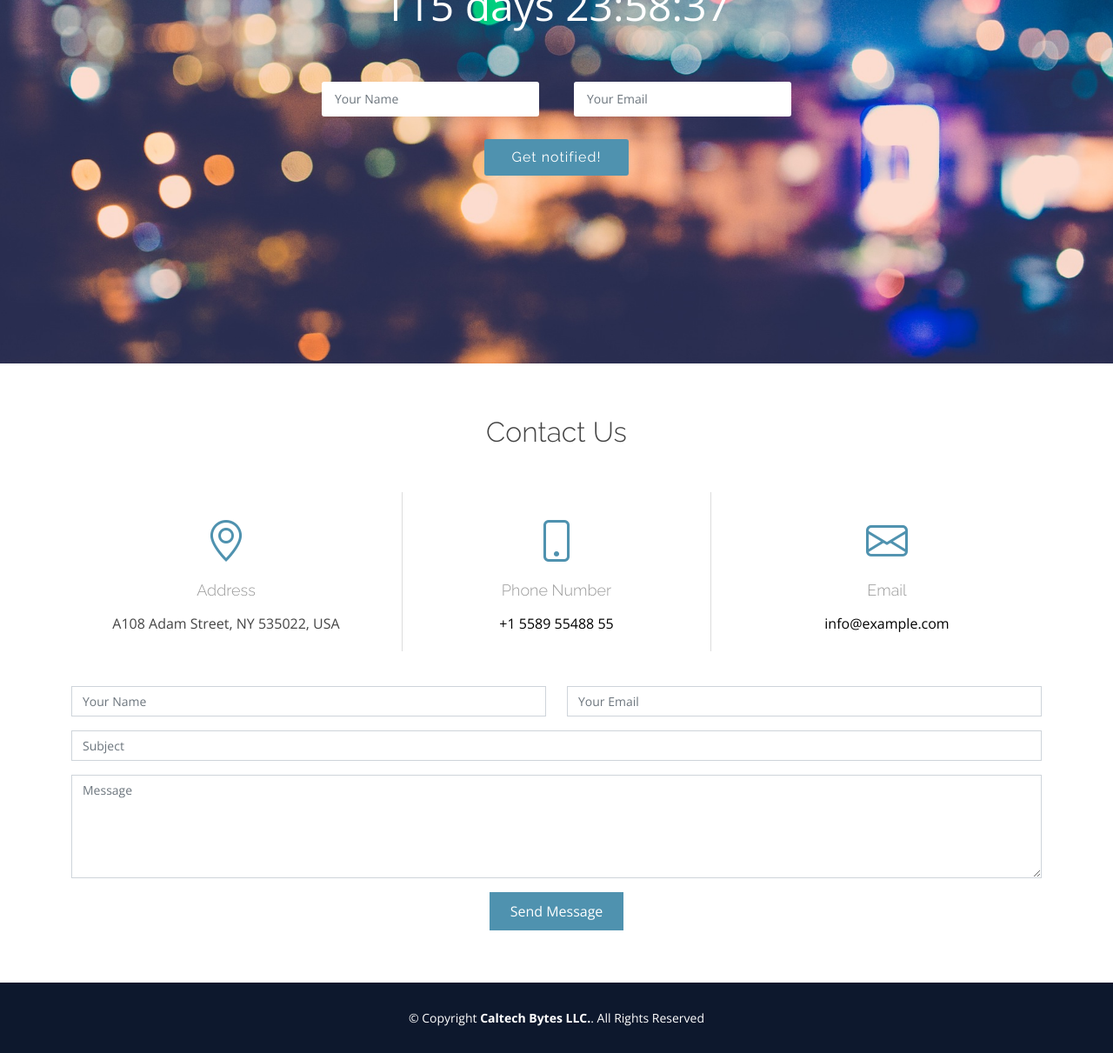
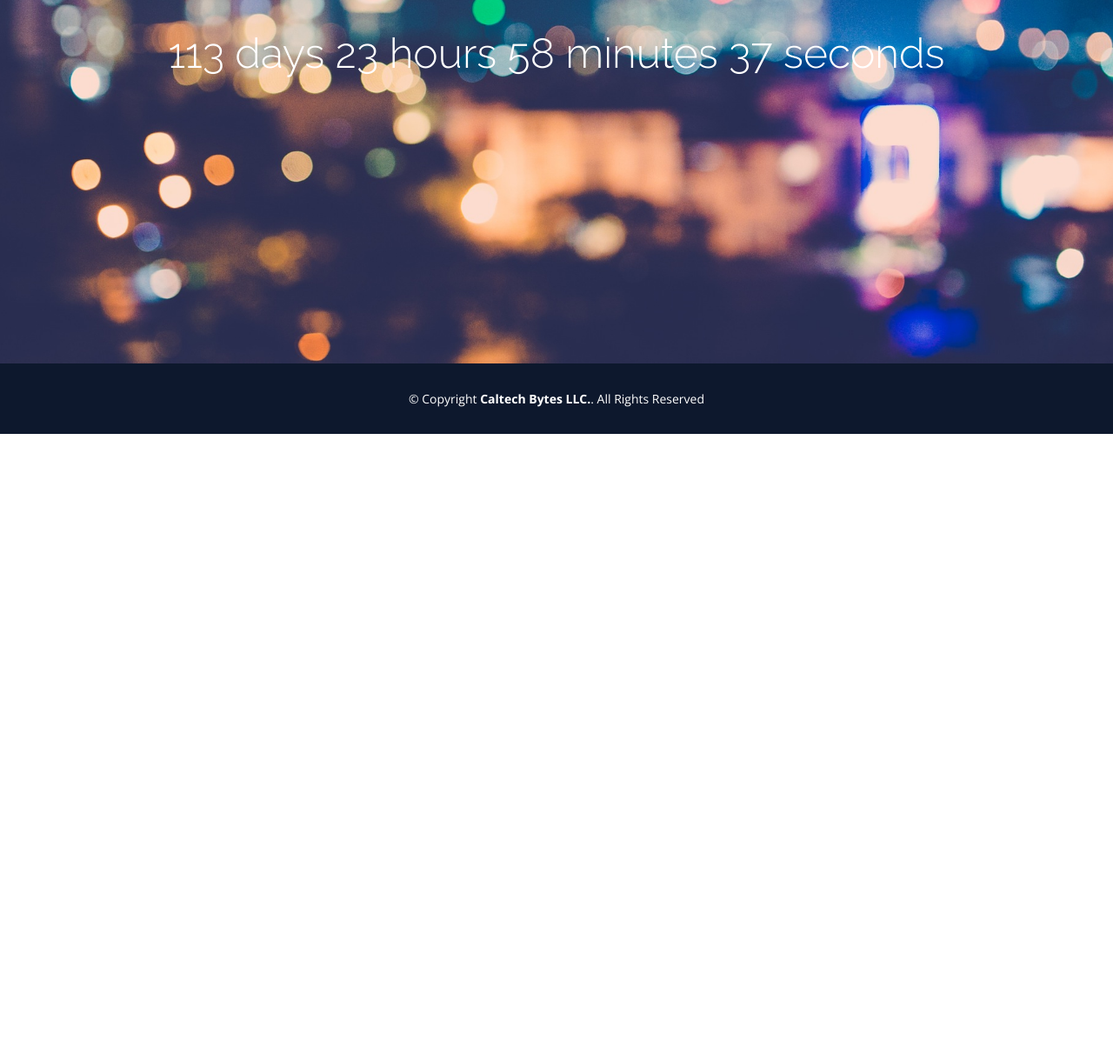
Before and after one commit to mlgatech12/mlgatech12.github.io, a plain HTML site: page index.html in a window 1280 px wide. Shown: the part 382-1593 px from the top of the page at 87% size. After the commit the page ends 881 px from the top, so only its background shows below. Drawn offline with nearby package versions, Linux system fonts and the light colour scheme.

Commit message:
Update site

```diff
--- a/assets/css/style.css
+++ b/assets/css/style.css
@@ -69,7 +69,7 @@ h6,
   padding-right: 10px;
   font-size: 12px;
   letter-spacing: 1px;
-  text-transform: uppercase;
+
 }
 
 #header .contact-link a:hover {
@@ -116,7 +116,6 @@ h6,
   font-size: 48px;
   font-weight: 700;
   line-height: 56px;
-  text-transform: uppercase;
   color: #fff;
 }
 
--- a/index.html
+++ b/index.html
@@ -38,14 +38,14 @@
       <div class="container-fluid d-flex justify-content-between align-items-center">
 
           <div class="logo">
-        <h1 class="text-light"><a href="index.html"><span>Caltech Bytes</span></a></h1>
+              <!--<h1 class="text-light"><a href="index.html"><span>Caltech Bytes</span></a></h1>-->
               <!-- Uncomment below if you prefer to use an image logo -->
-        <!-- <a href="index.html"><img src="assets/img/logo.png" alt="" class="img-fluid"></a>-->
+              <!--<a href="index.html"><img src="assets/img/logoctb.png" alt="" class="img-fluid">-->
           </div>
 
-      <div class="contact-link float-right">
+          <!--<div class="contact-link float-right">
       <a href="#contact" class="scrollto">Contact Us</a>
-      </div>
+    </div>-->
 
       </div>
   </header><!-- End #header -->
@@ -55,9 +55,9 @@
       <div class="hero-container">
           <h1>Caltech Bytes</h1>
           <h2>Coming Soon...</h2>
-      <div class="countdown" data-count="2023/01/3" data-template="%d days %h:%m:%s"></div>
+          <h3><div class="countdown" data-count="2023/01/01" data-template="%d days %h hours %m minutes %s seconds"></div></h3>
 
-      <form action="forms/notify.php" method="post" role="form" class="php-email-form">
+          <!--<form action="forms/notify.php" method="post" role="form" class="php-email-form">
       <div class="row no-gutters">
         <div class="col-md-6 form-group pr-md-1">
           <input type="text" name="name" class="form-control" id="name" placeholder="Your Name" required>
@@ -73,77 +73,11 @@
         <div class="sent-message">Your notification request was sent. Thank you!</div>
       </div>
       <div class="text-center"><button type="submit">Get notified!</button></div>
-      </form>
+    </form>-->
       </div>
   </section><!-- End Hero -->
 
-  <main id="main">
 
-    <!-- ======= Contact Us Section ======= -->
-    <section id="contact" class="contact">
-      <div class="container">
-
-        <div class="section-title">
-          <h2>Contact Us</h2>
-        </div>
-
-        <div class="row contact-info">
-
-          <div class="col-md-4">
-            <div class="contact-address">
-              <i class="bi bi-geo-alt"></i>
-              <h3>Address</h3>
-              <address>A108 Adam Street, NY 535022, USA</address>
-            </div>
-          </div>
-
-          <div class="col-md-4">
-            <div class="contact-phone">
-              <i class="bi bi-phone"></i>
-              <h3>Phone Number</h3>
-              <p><a href="tel:+155895548855">+1 5589 55488 55</a></p>
-            </div>
-          </div>
-
-          <div class="col-md-4">
-            <div class="contact-email">
-              <i class="bi bi-envelope"></i>
-              <h3>Email</h3>
-              <p><a href="mailto:info@example.com">info@example.com</a></p>
-            </div>
-          </div>
-
-        </div>
-
-        <div class="form">
-          <form action="forms/contact.php" method="post" role="form" class="php-email-form">
-            <div class="row">
-              <div class="col-md form-group">
-                <input type="text" name="name" class="form-control" id="name" placeholder="Your Name" required>
-              </div>
-              <div class="col-md form-group mt-3 mt-md-0">
-                <input type="email" class="form-control" name="email" id="email" placeholder="Your Email" required>
-              </div>
-            </div>
-            <div class="form-group mt-3">
-              <input type="text" class="form-control" name="subject" id="subject" placeholder="Subject" required>
-            </div>
-            <div class="form-group mt-3">
-              <textarea class="form-control" name="message" rows="5" placeholder="Message" required></textarea>
-            </div>
-            <div class="my-3">
-              <div class="loading">Loading</div>
-              <div class="error-message"></div>
-              <div class="sent-message">Your message has been sent. Thank you!</div>
-            </div>
-            <div class="text-center"><button type="submit">Send Message</button></div>
-          </form>
-        </div>
-
-      </div>
-    </section><!-- End Contact Us Section -->
-
-  </main><!-- End #main -->
 
   <!-- ======= Footer ======= -->
   <footer id="footer">
```
Also changed, not shown: assets/img/logoctb.png (added), 2 other files. Lines whose indentation alone changed are shown as unchanged.
